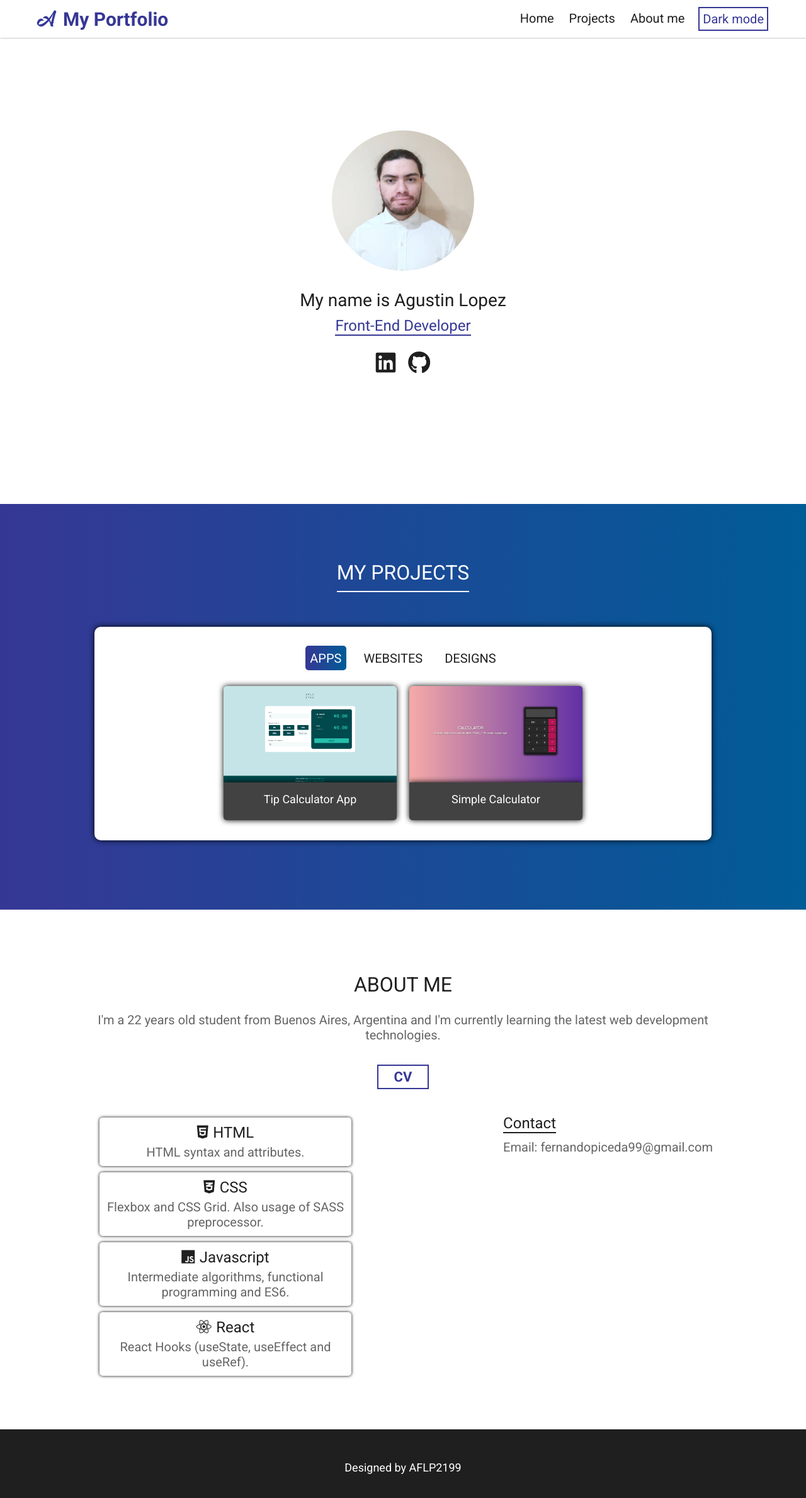
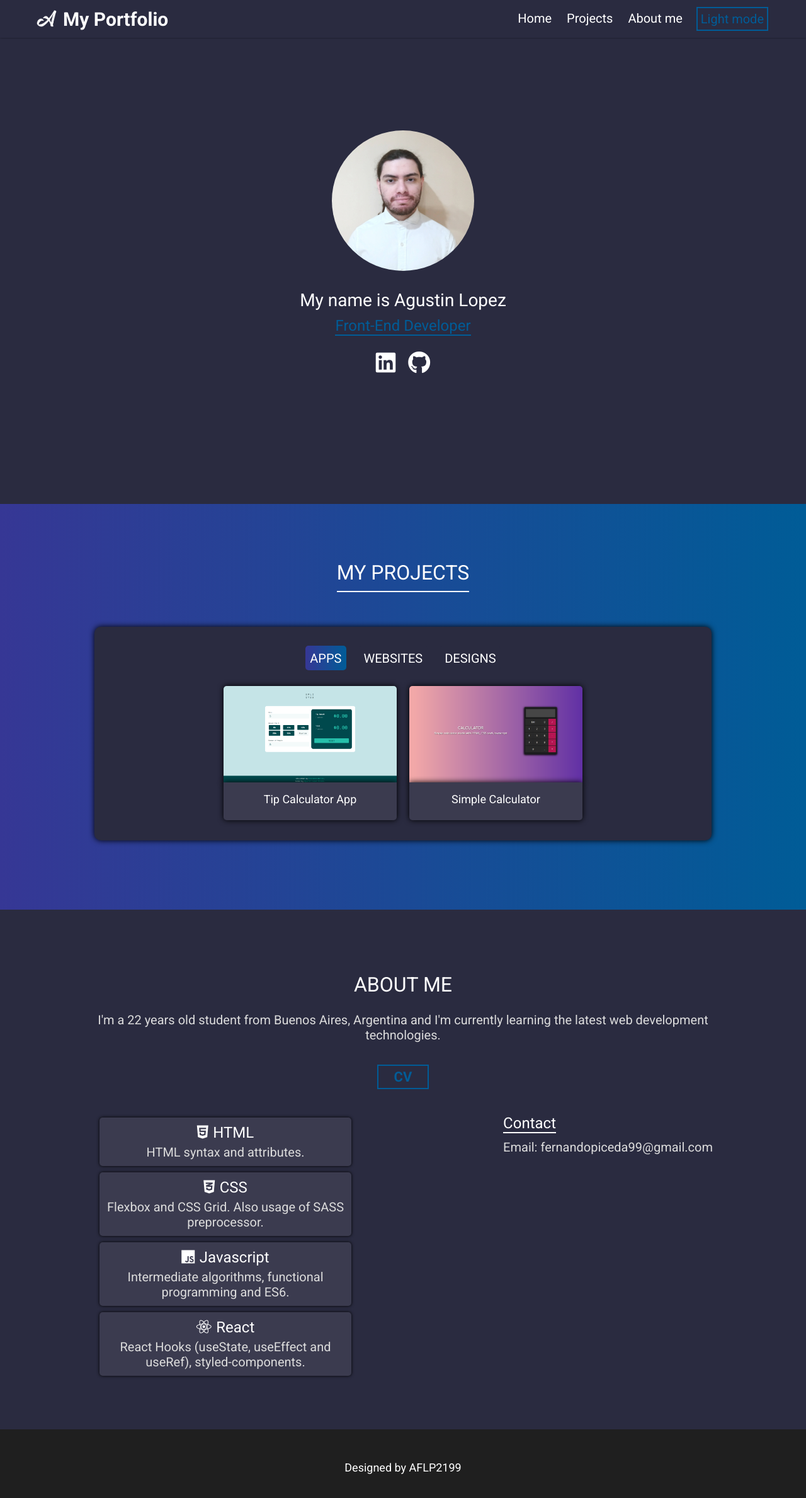
Before and after one commit to agustinlopez9/MyPersonalPortfolio, a React (Create React App) app: page / in a window 1280 px wide. Shown: the top 2378 px of the page at 63% size. Built offline with nearby package versions, Linux system fonts and the light colour scheme.

Commit message:
Adds local storage

```diff
--- a/src/App.js
+++ b/src/App.js
@@ -104,16 +104,25 @@ const StyledApp = styled.div`
 `;
 
 function App() {
-    const [theme, setTheme] = useState("light");
+    const [theme, setTheme] = useState(window.localStorage.getItem("theme"));
     const themeToggler = () => {
         theme === "light" ? setTheme("dark") : setTheme("light");
+    };
+    const setLocalStorage = () => {
+        try {
+            themeToggler();
+            window.localStorage.setItem("theme", theme === "light" ? "dark" : "light");
+            console.log(window.localStorage.getItem("theme"));
+        } catch (error) {
+            console.error(error);
+        }
     };
     //<button onClick={() => themeToggler()}>Change Theme</button>
     return (
         <ThemeProvider theme={theme === "light" ? lightTheme : darkTheme}>
             <GlobalStyles />
             <StyledApp className="App">
-                <Navbar button={() => themeToggler()} text={theme === "light" ? "Dark mode" : "Light mode"} logourl={theme === "light" ? "/images/logo.png" : "/images/logo_white.png"} />
+                <Navbar button={() => setLocalStorage()} text={theme === "light" ? "Dark mode" : "Light mode"} logourl={theme === "light" ? "/images/logo.png" : "/images/logo_white.png"} />
                 <Main />
                 <Projects />
                 <About />
--- a/src/components/About/AboutItems.js
+++ b/src/components/About/AboutItems.js
@@ -19,7 +19,7 @@ export const AboutItems = [
     },
     {
         title: "React",
-        desc: "React Hooks (useState, useEffect and useRef).",
+        desc: "React Hooks (useState, useEffect and useRef), styled-components.",
         cName: "info-block",
         icon: "fab fa-react",
     },
```
